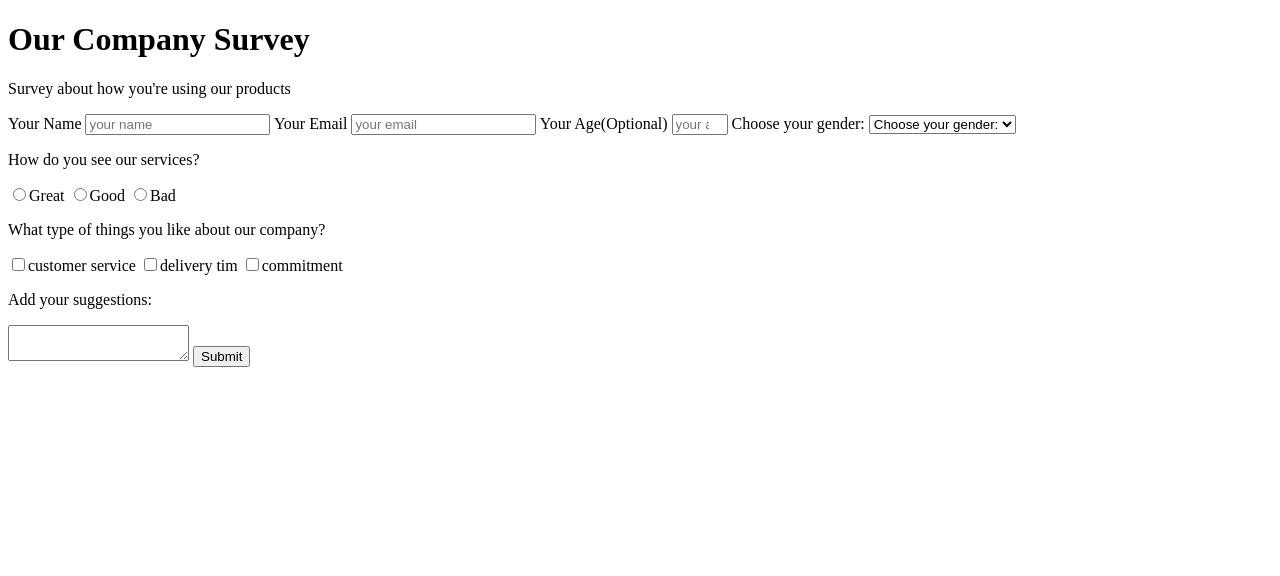
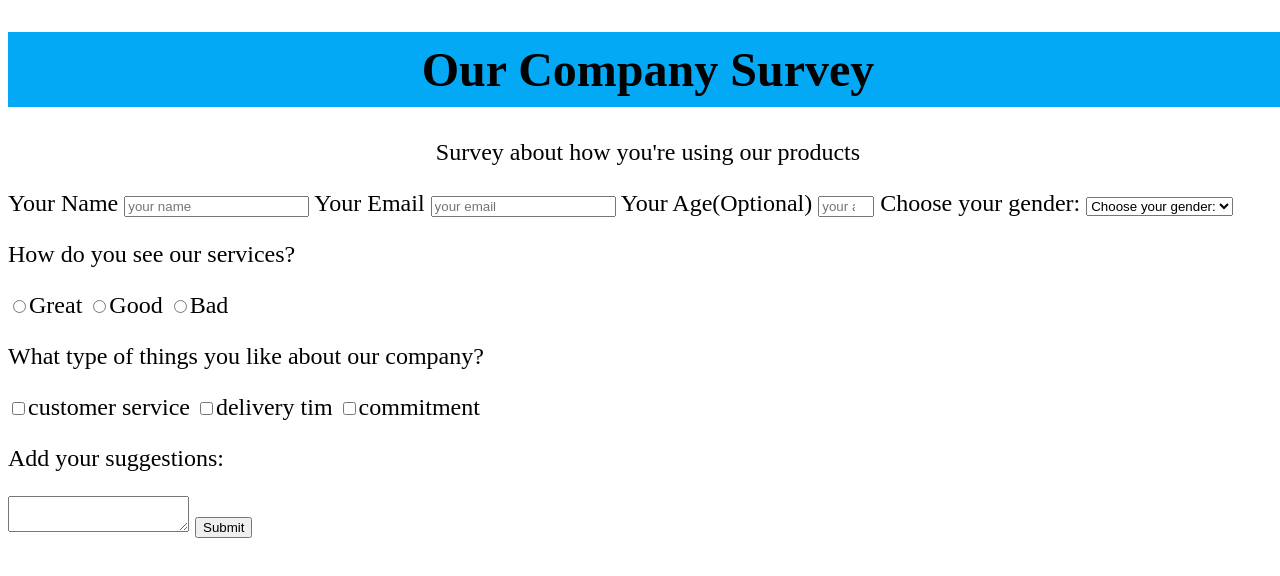
Before and after one commit to MostafaSalama/pair-programming1, a plain HTML site: page index.html in a window 1280 px wide. Drawn offline with Linux system fonts and the light colour scheme.

Commit message:
add style to h1 and main  p

```diff
--- a/css/style.css
+++ b/css/style.css
@@ -0,0 +1,20 @@
+html {
+    box-sizing: border-box;
+    font-size: 150%;
+    margin: 0;
+}
+body {
+    width: 100%;
+    height: 100%;
+}
+* {
+    box-sizing: inherit;
+}
+.header {
+    text-align: center;
+    background-color: #03A9F4;
+    padding: 10px;
+}
+.text-center {
+    text-align: center;
+}
--- a/index.html
+++ b/index.html
@@ -7,8 +7,8 @@
   </head>
 
   <body>
-    <h1 id="title">Our Company Survey</h1>
-    <p id="description">Survey about how you're using our products</p>
+    <h1 id="title" class="header">Our Company Survey</h1>
+    <p id="description" class="text-center">Survey about how you're using our products</p>
     <form id="survey-form">
       <label for="name" id="name-label">Your Name</label>
       <input type="text" id="name" required placeholder="your name" />
```
